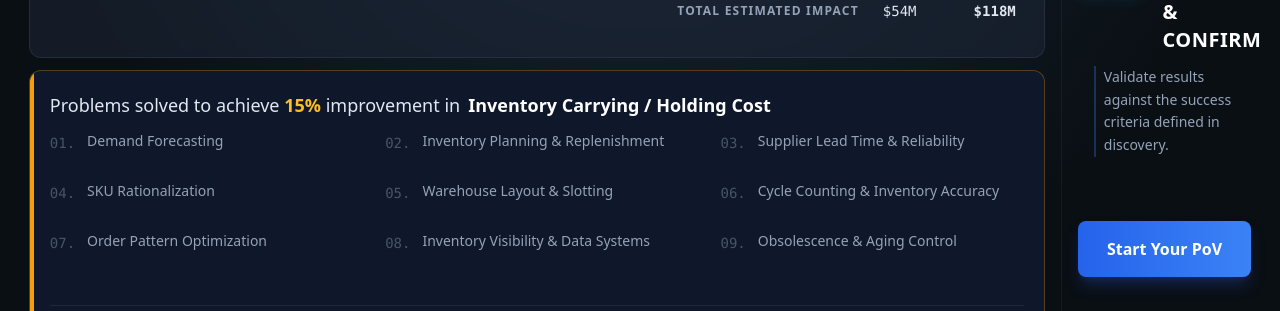
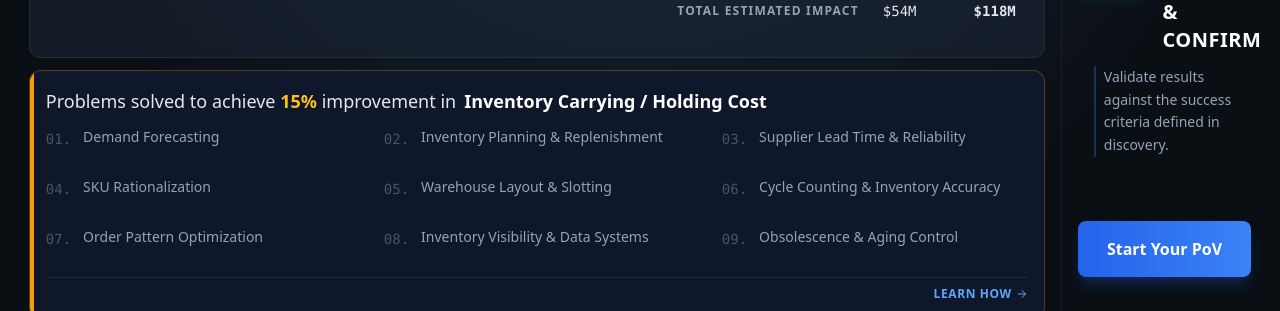
Before and after one commit to rmead777/aaxis-pov-app, a Next.js app: page / in a window 1280 px wide. Shown: the part 641-952 px from the top of the page. Built offline with nearby package versions, Linux system fonts and the light colour scheme.

Commit message:
Tighten bottom section spacing

```diff
--- a/app/page.js
+++ b/app/page.js
@@ -353,7 +353,7 @@ export default function Home() {
           </Card>
 
           {/* Drill-Down Info Section */}
-          <div className="bg-slate-900 border border-amber-500/30 rounded-xl p-5 relative overflow-hidden">
+          <div className="bg-slate-900 border border-amber-500/30 rounded-xl p-4 relative overflow-hidden">
             <div className="absolute top-0 left-0 w-1 h-full bg-amber-500"></div>
 
             <h3 className="text-lg text-slate-200 mb-3">
@@ -379,7 +379,7 @@ export default function Home() {
               ))}
             </div>
 
-            <div className="mt-8 pt-4 border-t border-slate-800 flex justify-end">
+            <div className="mt-2 pt-2 border-t border-slate-800 flex justify-end">
                 <button className="text-xs text-blue-400 hover:text-blue-300 flex items-center gap-1 uppercase tracking-wider font-bold">
                     Learn How <ArrowRight className="w-3 h-3" />
                 </button>
```
